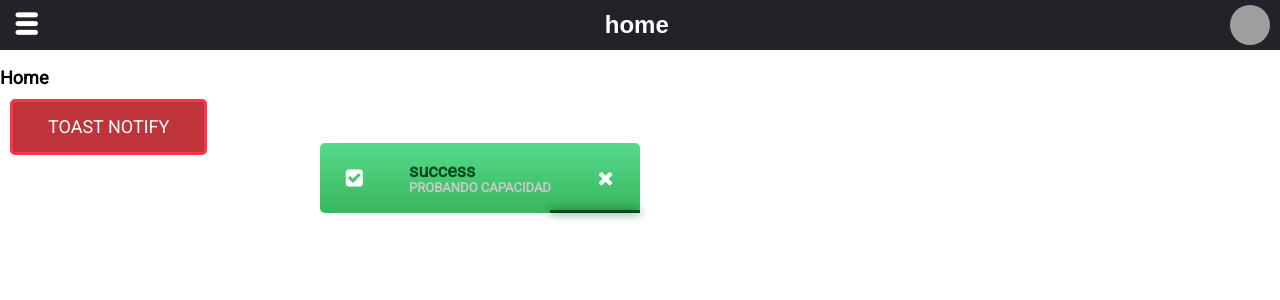
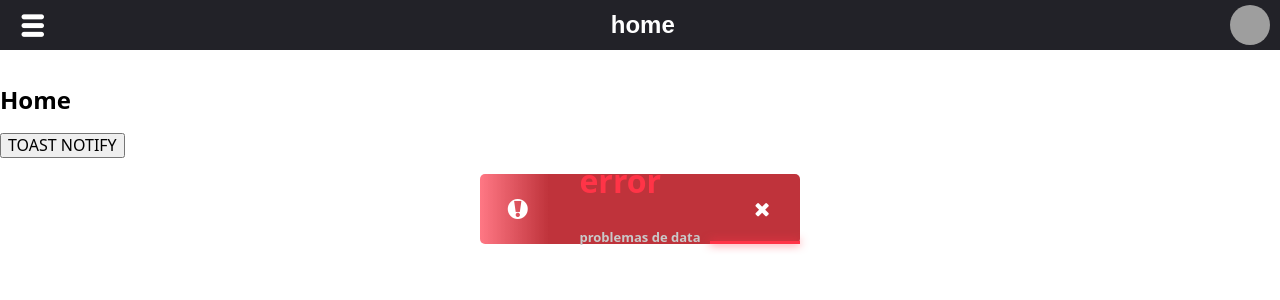
Before and after one commit to ZhadDev/reactBuild, a React (Vite) app: page /home in a window 1280 px wide. Both pictures are taken after a click on the button "TOAST NOTIFY". Shown: the top 300 px of the page. Built offline with nearby package versions, Linux system fonts and the light colour scheme; grey boxes are pictures that could not be loaded.

Commit message:
FIX: se sigue configurando el toatl de la cantidad de datos que se van a ingresar en el archivo de entrada

```diff
--- a/src/common/redux/slices/utilSlice.js
+++ b/src/common/redux/slices/utilSlice.js
@@ -57,7 +57,7 @@ export const utilSlice = createSlice({
     },
   },
   extraReducers: (builder) => {
-    builder
+    builder // pending => fulfilled => rejected
       .addCase(delayedAction.pending, (state, action) => {
         const delayData = action.meta.arg;
 
--- a/src/components/toastNotify/ToastNotify.css
+++ b/src/components/toastNotify/ToastNotify.css
@@ -1,62 +1,6 @@
-@import url("https://fonts.googleapis.com/css2?family=Roboto&display=swap");
-* {
-  padding: 0%;
-  margin: 0%;
-  font-size: 18px;
-  font-family: "Roboto", sans-serif;
-}
-
-:root {
-}
-
-.btn {
-  padding: 15px 35px;
-  margin: 10px;
-  border-radius: 5px;
-  color: #ffffff;
-  transition: 0.5s;
-}
-
-#success {
-  background-color: var(--success-background);
-  border: 3px solid var(--success-border);
-}
-
-#success:hover {
-  background-color: var(--success-border);
-}
-
-#error {
-  background-color: var(--error-background);
-  border: 3px solid var(--error-border);
-}
-
-#error:hover {
-  background-color: var(--error-border);
-}
-
-#warning {
-  background-color: var(--warning-background);
-  border: 3px solid var(--warning-border);
-}
-
-#warning:hover {
-  background-color: var(--warning-border);
-}
-
-#info {
-  background-color: var(--info-background);
-  border: 3px solid var(--info-border);
-}
-
-#info:hover {
-  background-color: var(--info-border);
-}
-
 .box {
-  display: flex;
-  position: absolute;
-  transform: translate(100%, -50%);
+  display: grid;
+  justify-items: center;
 }
 
 .notification {
@@ -75,7 +19,12 @@
 
 .success {
   color: var(--success-border);
-  background-image: linear-gradient(#01c851aa, var(--success-background) 100%);
+  background-image: linear-gradient(
+    to right,
+    #01c851aa,
+    var(--success-background),
+    var(--success-background) 43%
+  );
 }
 
 .success::before {
@@ -95,7 +44,8 @@
   background-image: linear-gradient(
     to right,
     #ff3447aa,
-    var(--error-background) 95%
+    var(--error-background),
+    var(--error-background) 43%
   );
 }
 
@@ -116,7 +66,8 @@
   background-image: linear-gradient(
     to right,
     #ffbb35aa,
-    var(--warning-background) 95%
+    var(--warning-background),
+    var(--warning-background) 43%
   );
 }
 
@@ -137,7 +88,8 @@
   background-image: linear-gradient(
     to right,
     #33b5e7aa,
-    var(--info-background) 95%
+    var(--info-background),
+    var(--info-background) 43%
   );
 }
 
--- a/src/modules/Common/home/Home.jsx
+++ b/src/modules/Common/home/Home.jsx
@@ -4,7 +4,7 @@ import { delayedAction } from "../../../common/redux/slices/utilSlice";
 const Home = () => {
   const dispatch = useDispatch();
   const handleClic = () => {
-    const data = ["success", "PROBANDO CAPACIDAD"];
+    const data = ["error", "problemas de data"];
     dispatch(delayedAction(data));
   };
 
```
